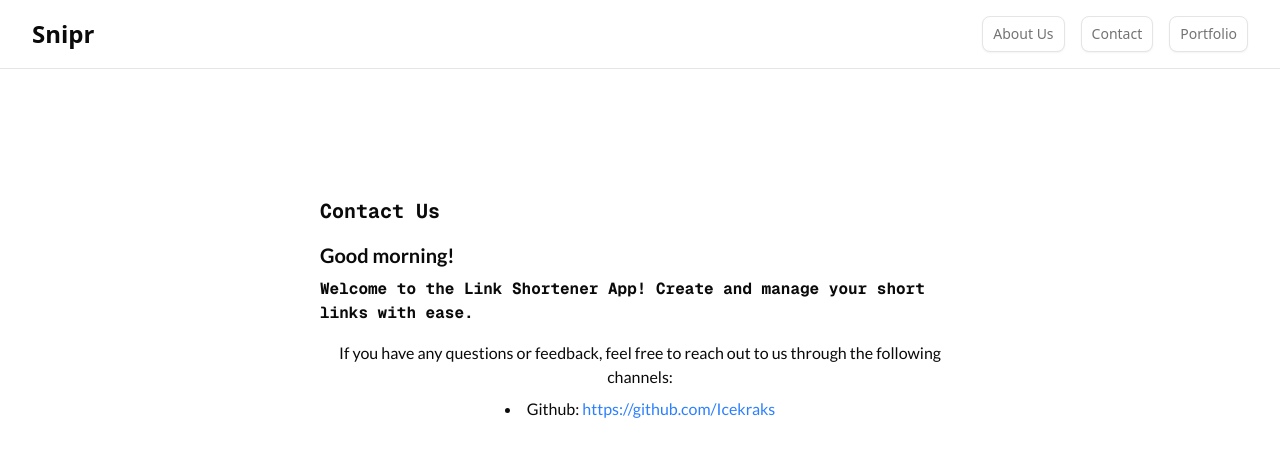
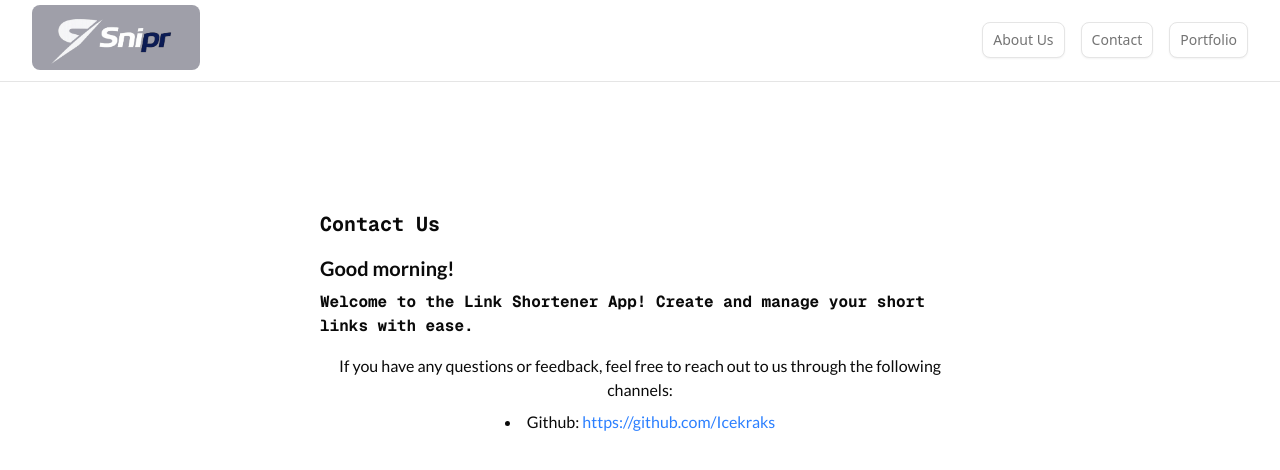
Before and after one commit to Icekraks/LinkShortenerProject, a Next.js app in the folder apps/web/: page /pages/contact in a window 1280 px wide. Shown: the top 470 px of the page. Built offline with nearby package versions, Linux system fonts and the light colour scheme.

Commit message:
feature: logo

```diff
--- a/apps/web/components/layout/Header.tsx
+++ b/apps/web/components/layout/Header.tsx
@@ -1,12 +1,21 @@
 import Link from "next/link"
 import DesktopNavigation from "@components/layout/DesktopNavigation"
 import MobileNavigation from "@components/layout/MobileNavigation"
+import Image from "next/image"
 
 const Header = () => {
   return (
     <header className="flex justify-between items-center py-4 px-8 border-b">
       <span className="text-2xl font-bold">
-        <Link href="/">Snipr</Link>
+        <Link href="/" className="bg-zinc-400 p-4 rounded-md">
+          <Image
+            src="/sniprLogo.webp"
+            alt="Snipr Logo"
+            width={128}
+            height={80}
+            className="inline mr-2"
+          />
+        </Link>
       </span>
       <DesktopNavigation />
       <MobileNavigation />
```
Also changed, not shown: apps/web/public/sniprLogo.webp (added).
